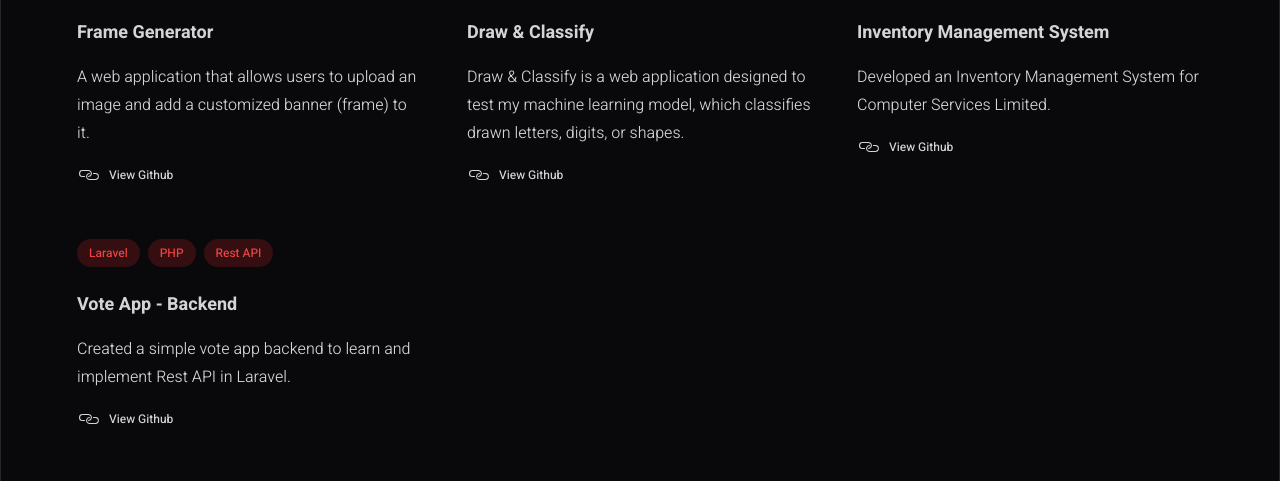
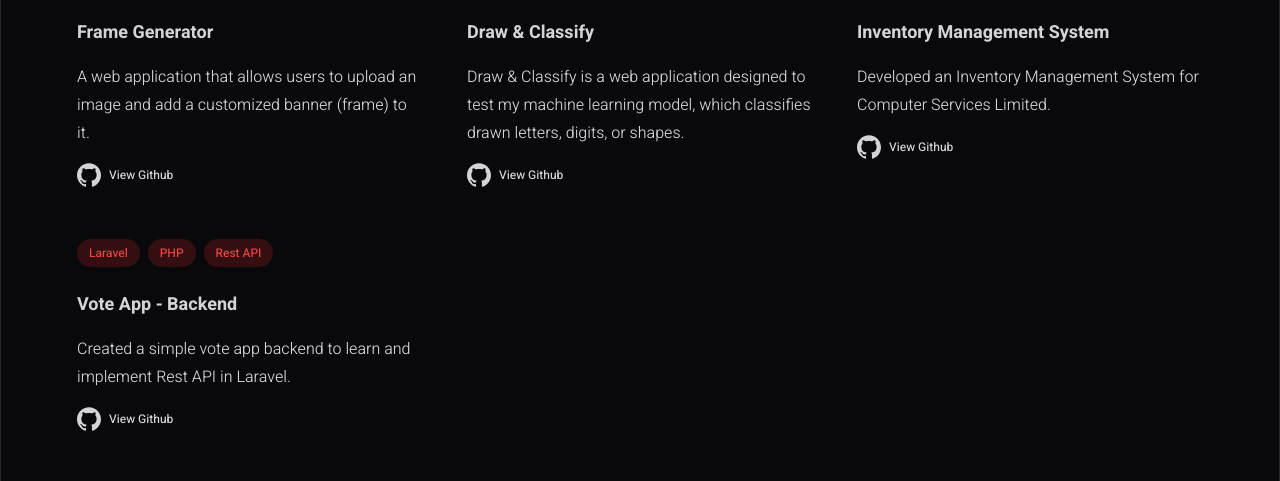
Before and after one commit to AbuAhamedRafi/rafilio, a React (Vite) app: page / in a window 1280 px wide. Shown: the part 1120-1601 px from the top of the page. Built offline with nearby package versions, Linux system fonts and the light colour scheme.

Commit message:
Changed Theme file name to Navbar & Fixed some minor issues

```diff
--- a/src/components/Project.jsx
+++ b/src/components/Project.jsx
@@ -1,4 +1,5 @@
-import { CiLink } from "react-icons/ci";
+// import { CiLink } from "react-icons/ci";
+import { SiGithub } from "react-icons/si";
 
 function Project({ title, description, technologies, link, github }) {
   return (
@@ -31,7 +32,7 @@ function Project({ title, description, technologies, link, github }) {
           href={github}
           className="flex gap-2 mt-4 hover:text-red-800 hover:dark:text-red-500 cursor-pointer transition-all duration-300"
         >
-          <CiLink className="text-2xl self-center" />
+          <SiGithub  className="text-2xl self-center" />
           <span className="text-xs self-center">View Github</span>
         </a>
       </div>
--- a/src/components/sections/Certifications.jsx
+++ b/src/components/sections/Certifications.jsx
@@ -21,7 +21,9 @@ function Certificates() {
       id="certificates"
       className="flex flex-col items-center py-8 px-4 "
     >
-      <h4 className="text-4xl dark:text-white mb-4 font-bold flex gap-2 items-center">Certificates</h4>
+      <h4 className="text-4xl dark:text-white mb-4 font-bold flex gap-2 items-center">
+        Certificates
+      </h4>
 
       <div className="relative w-full max-w-7xl overflow-hidden">
         <div className="relative flex items-center justify-center w-full h-52 sm:h-64 lg:h-80 shadow-lg rounded-md">
--- a/src/components/ToggleTheme.jsx
+++ b/src/components/sections/Navbar.jsx
@@ -1,6 +1,6 @@
 import { CgDarkMode } from "react-icons/cg";
 
-function ToggleTheme({ switchTheme }) {
+function Navbar({ switchTheme }) {
   return (
     <div className="relative flex items-center justify-between w-full px-6 py-8  md:w-auto md:px-6">
       <div className="flex items-center gap-2">
@@ -32,4 +32,4 @@ function ToggleTheme({ switchTheme }) {
   );
 }
 
-export default ToggleTheme;
+export default Navbar;
--- a/src/data/user_info.js
+++ b/src/data/user_info.js
@@ -116,13 +116,13 @@ const info = {
         {
             title: "CCNAv7: Introduction to Networks",
             description: "Provided by Cisco Network Aademy",
-            icon: "cisco",
+            icon: "Cisco",
             link: "https://drive.google.com/file/d/1KcDI83UfyEMjrnArYFlkj9zqNNcxDLBi/view?usp=sharing",
         },
         {
             title: "Software Engineer - Internship",
             description: "Provided by Computer Services Limited",
-            icon: "ibm",
+            icon: "",
             link: "",
         },
 
--- a/src/pages/Homepage.jsx
+++ b/src/pages/Homepage.jsx
@@ -2,7 +2,7 @@ import { AppContext } from "../App.jsx";
 import { useContext, useEffect } from "react";
 import { useLocation } from "react-router-dom";
 
-import ToggleTheme from "../components/ToggleTheme.jsx";
+import Navbar from "../components/sections/Navbar.jsx";
 import Hero from "../components/sections/Hero.jsx";
 import Projects from "../components/sections/Projects.jsx";
 import Contact from "../components/sections/Contact.jsx";
@@ -23,7 +23,7 @@ function Homepage() {
   return (
     <div className="bg-zinc-100 dark:bg-zinc-900">
       <div className="xl md:mx-auto h-full border-x border-zinc-100 dark:border-zinc-800 bg-white dark:bg-zinc-950">
-        <ToggleTheme switchTheme={switchTheme} />
+        <Navbar switchTheme={switchTheme} />
         <Hero />
         <Projects />
         <Education />
```
Also changed, not shown: src/components/sections/Projects.jsx (line endings or trailing spaces).
